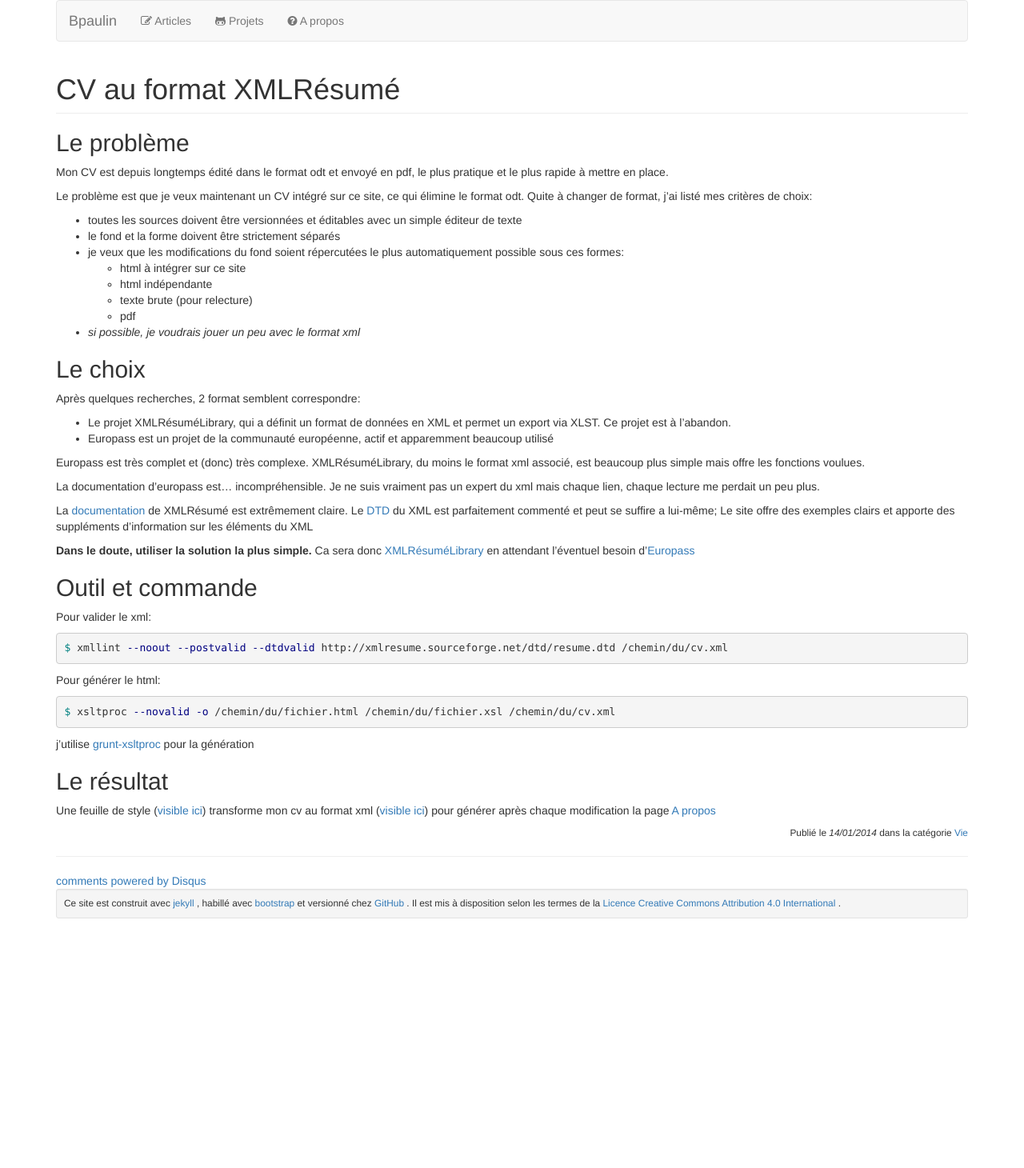
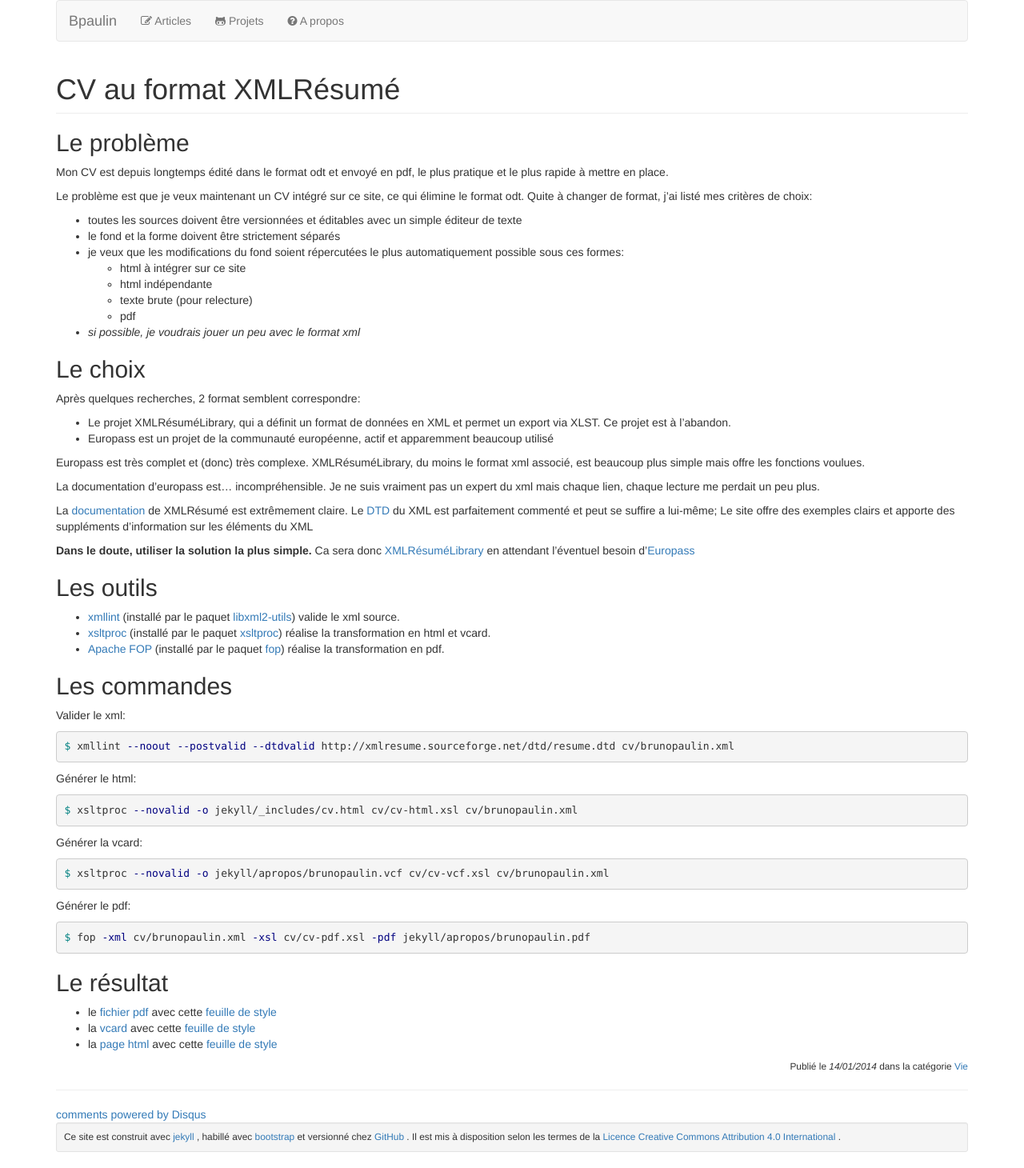
Before and after one commit to bpaulin/bpaulin.github.io, a Jekyll site: the page built from jekyll/_posts/2014-01-14-CV-au-format-xmlresume.md, in a window 1280 px wide. Shown: the whole page at 80% size. Built offline with Jekyll 4.4.1, drawn with Linux system fonts in a browser that asks for light colours; nearby versions of some CDN libraries; comment, search, counter and statistics services are not loaded; before the commit the page ends 1168 px from its top, so only the background shows below that.

Commit message:
mise a jour article cv

```diff
--- a/jekyll/_posts/2014-01-14-CV-au-format-xmlresume.md
+++ b/jekyll/_posts/2014-01-14-CV-au-format-xmlresume.md
@@ -34,28 +34,51 @@ La [documentation] de XMLRésumé est extrêmement claire. Le [DTD] du XML est p
 
 **Dans le doute, utiliser la solution la plus simple.** Ca sera donc [XMLRésuméLibrary] en attendant l'éventuel besoin d'[Europass]
 
-## Outil et commande
+## Les outils
 
-Pour valider le xml:
+* [xmllint]  (installé par le paquet [libxml2-utils](apt://libxml2-utils)) valide le xml source.
+* [xsltproc]  (installé par le paquet [xsltproc](apt://xsltproc)) réalise la transformation en html et vcard.
+* [Apache FOP]  (installé par le paquet [fop](apt://fop)) réalise la transformation en pdf.
+
+## Les commandes
+
+Valider le xml:
 
 {% highlight bash %}
-$ xmllint --noout --postvalid --dtdvalid http://xmlresume.sourceforge.net/dtd/resume.dtd /chemin/du/cv.xml
+$ xmllint --noout --postvalid --dtdvalid http://xmlresume.sourceforge.net/dtd/resume.dtd cv/brunopaulin.xml
 {% endhighlight %}
 
-Pour générer le html:
+Générer le html:
 
 {% highlight bash %}
-$ xsltproc --novalid -o /chemin/du/fichier.html /chemin/du/fichier.xsl /chemin/du/cv.xml
+$ xsltproc --novalid -o jekyll/_includes/cv.html cv/cv-html.xsl cv/brunopaulin.xml
 {% endhighlight %}
 
-j'utilise [grunt-xsltproc] pour la génération
+Générer la vcard:
+
+{% highlight bash %}
+$ xsltproc --novalid -o jekyll/apropos/brunopaulin.vcf cv/cv-vcf.xsl cv/brunopaulin.xml
+{% endhighlight %}
+
+Générer le pdf:
+
+{% highlight bash %}
+$ fop -xml cv/brunopaulin.xml -xsl cv/cv-pdf.xsl -pdf jekyll/apropos/brunopaulin.pdf
+{% endhighlight %}
+
 
 ## Le résultat
 
-Une feuille de style ([visible ici](https://github.com/bpaulin/bpaulin.net/blob/master/cv/cv-html.xsl)) transforme mon cv au format xml ([visible ici](https://github.com/bpaulin/bpaulin.net/blob/master/cv/brunopaulin.xml)) pour générer après chaque modification la page [A propos](/apropos/)
+* le [fichier pdf](/apropos/brunopaulin.pdf) avec cette [feuille de style](https://github.com/bpaulin/bpaulin.net/blob/master/cv/cv-pdf.xsl)
+* la [vcard](/apropos/brunopaulin.vcf) avec cette [feuille de style](https://github.com/bpaulin/bpaulin.net/blob/master/cv/cv-vcf.xsl)
+* la [page html](/apropos/) avec cette [feuille de style](https://github.com/bpaulin/bpaulin.net/blob/master/cv/cv-html.xsl)
 
 [grunt-xsltproc]: https://npmjs.org/package/grunt-xsltproc
 [XMLRésuméLibrary]: http://xmlresume.sourceforge.net/
 [documentation]: http://xmlresume.sourceforge.net/user-guide/index.html
 [DTD]: http://xmlresume.sourceforge.net/dtd/resume.dtd
 [Europass]: http://interop.europass.cedefop.europa.eu/data-model/xml-resources/
+[xmllint]: http://xmlsoft.org/xmllint.html
+[libxml2-utils]: apt://libxml2-utils
+[xsltproc]: http://xmlsoft.org/XSLT/xsltproc.html
+[Apache FOP]: http://xmlgraphics.apache.org/fop/
```
